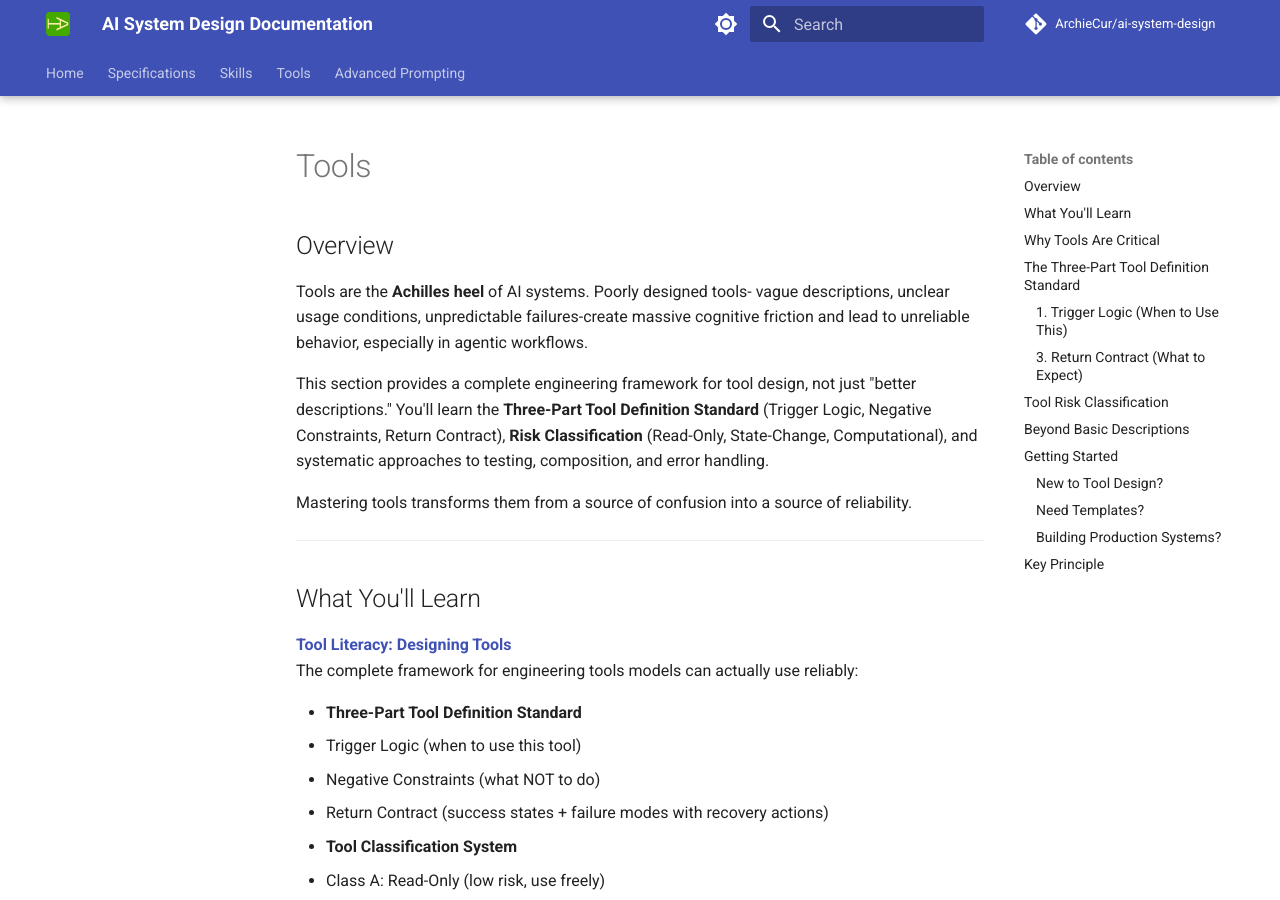
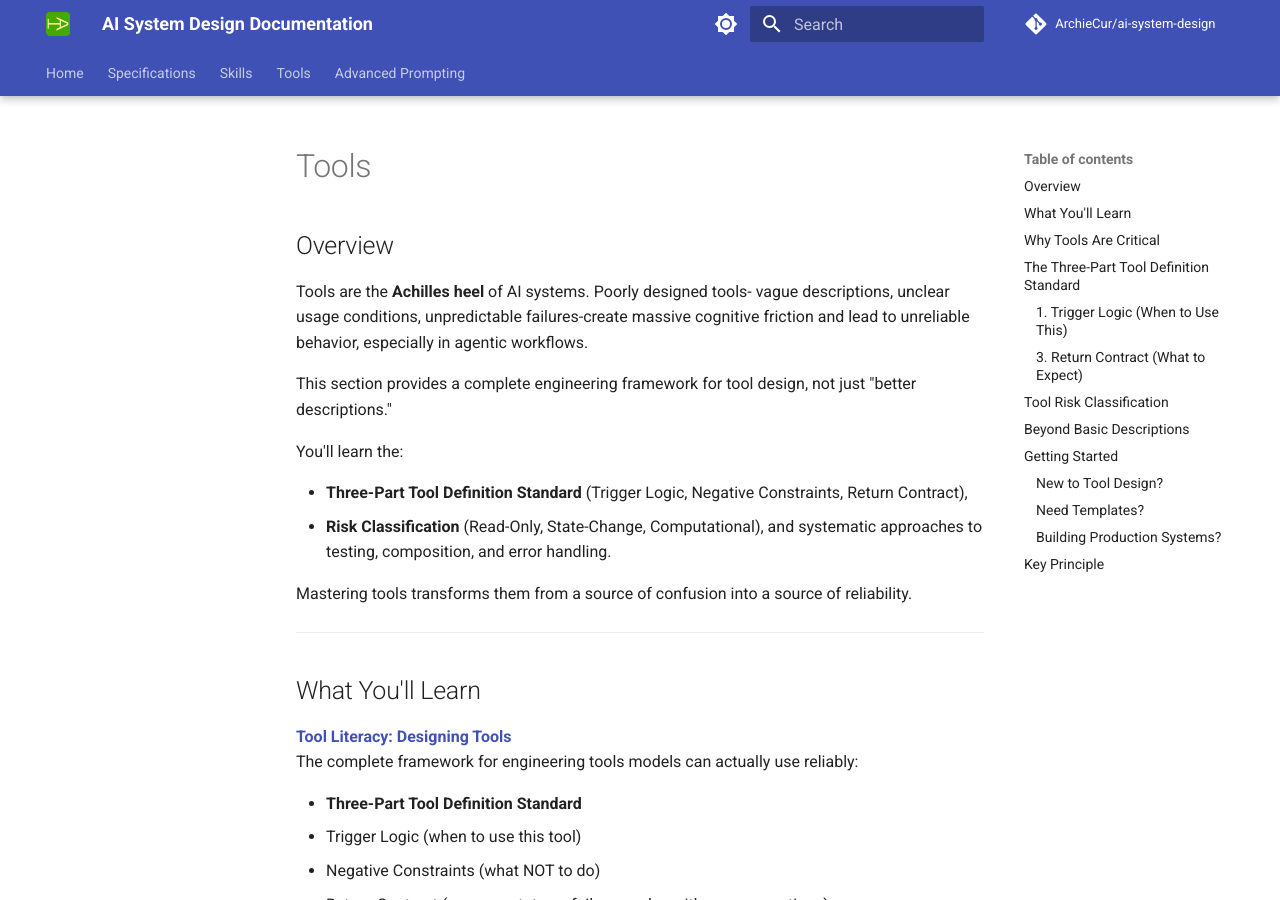
Before and after one commit to ArchieCur/ai-system-design, an MkDocs documentation site: the page built from docs/tools/tools-index.md, in a window 1280 px wide and 900 px high. Built offline with MkDocs 1.6.1 and Material for MkDocs 9.7.7, drawn with Linux system fonts in a browser that asks for light colours; comment, search, counter and statistics services are not loaded; some of the changed text lies outside the part shown.

````diff
--- a/docs/tools/tools-index.md
+++ b/docs/tools/tools-index.md
@@ -4,7 +4,12 @@
 
 Tools are the **Achilles heel** of AI systems. Poorly designed tools- vague descriptions, unclear usage conditions, unpredictable failures-create massive cognitive friction and lead to unreliable behavior, especially in agentic workflows.
 
-This section provides a complete engineering framework for tool design, not just "better descriptions." You'll learn the **Three-Part Tool Definition Standard** (Trigger Logic, Negative Constraints, Return Contract), **Risk Classification** (Read-Only, State-Change, Computational), and systematic approaches to testing, composition, and error handling.
+This section provides a complete engineering framework for tool design, not just "better descriptions."
+
+You'll learn the:
+
+- **Three-Part Tool Definition Standard** (Trigger Logic, Negative Constraints, Return Contract),
+- **Risk Classification** (Read-Only, State-Change, Computational), and systematic approaches to testing, composition, and error handling.
 
 Mastering tools transforms them from a source of confusion into a source of reliability.
 
@@ -123,7 +128,7 @@ failure_modes:
     user_action: "Email will be sent in 60 seconds"
 ```
 
-**This eliminates guessing.** The model knows exactly what to do for each failure—no loops, no hallucination.
+**This eliminates guessing.** The model knows exactly what to do for each failure- no loops, no hallucination.
 
 ---
 
````
